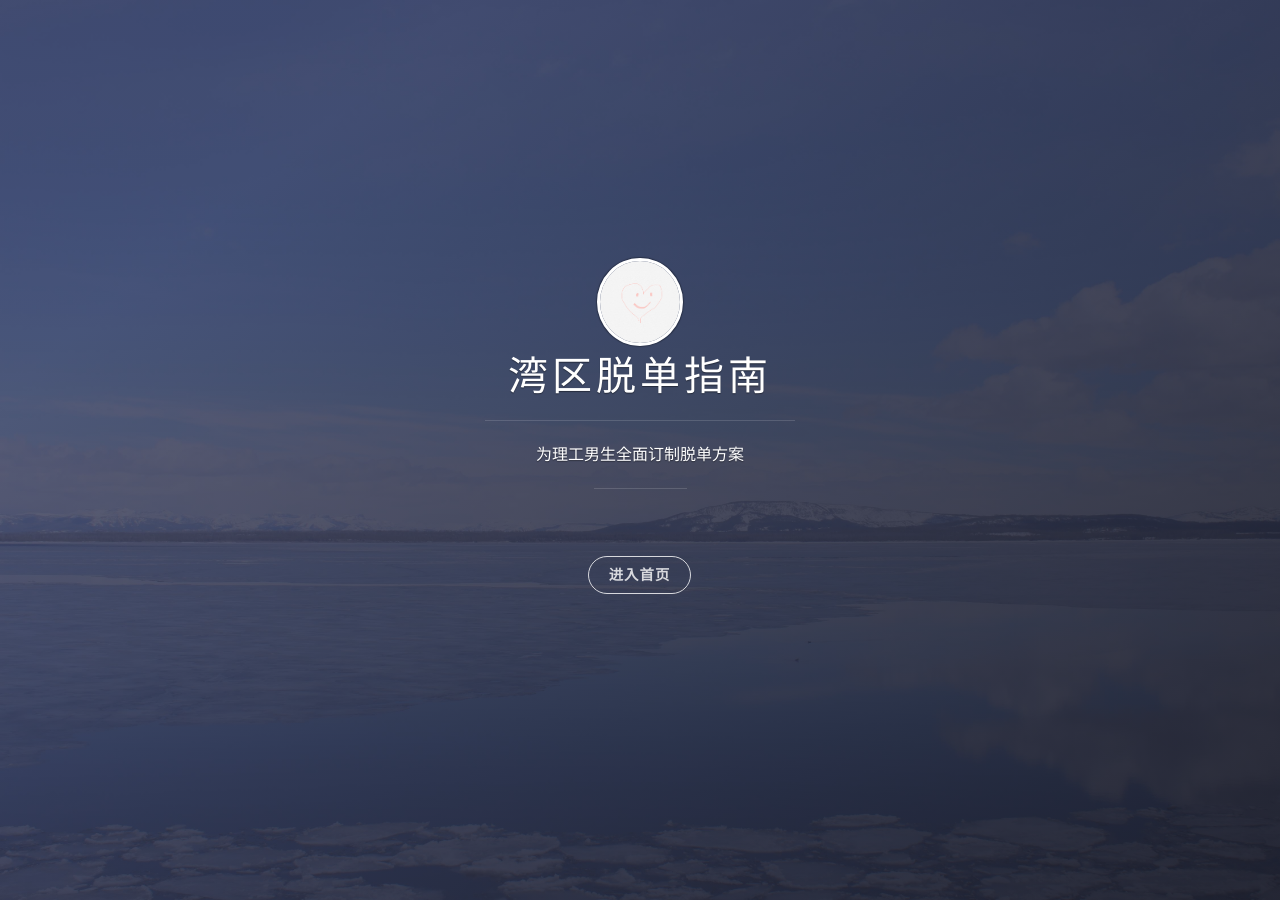
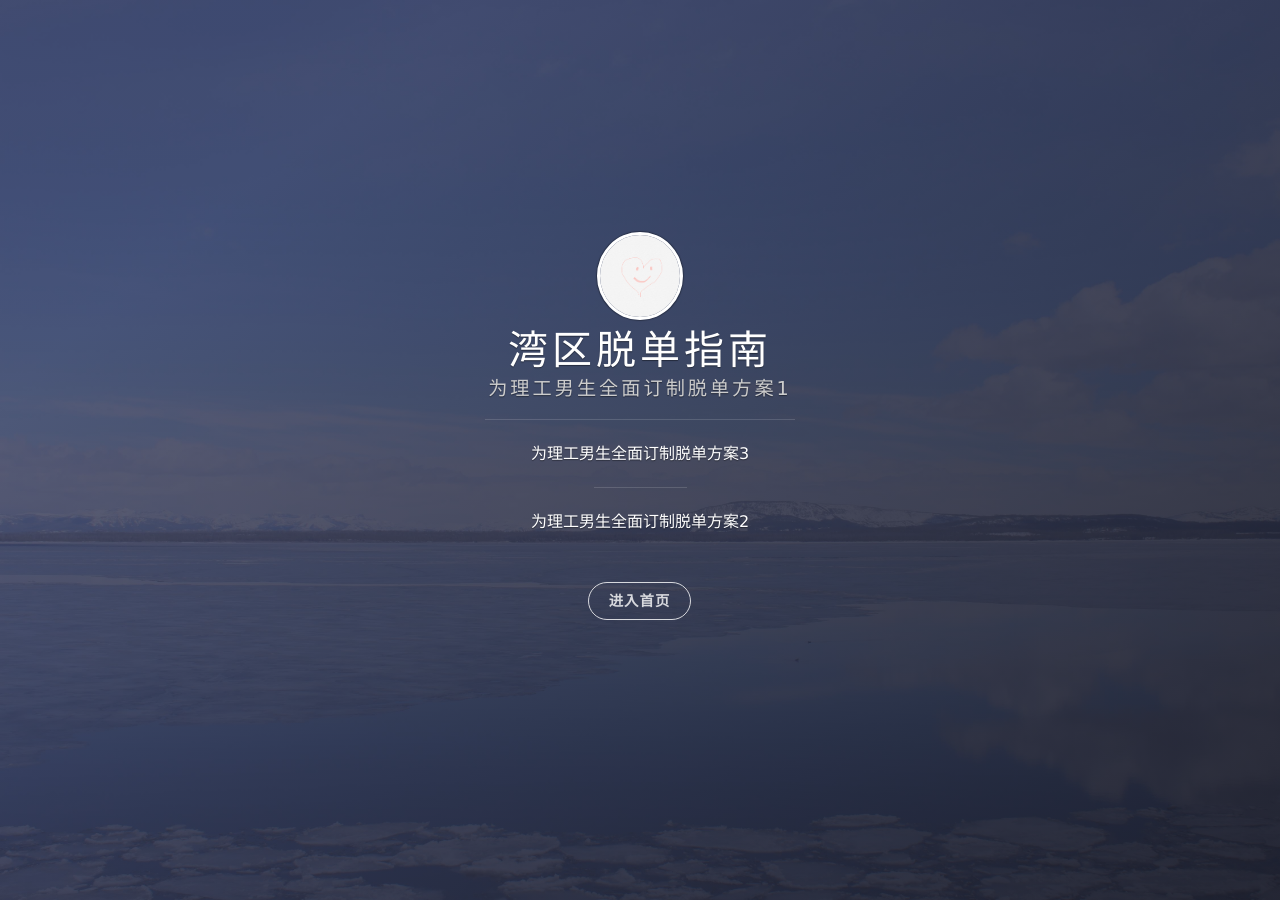
Before and after one commit to bayareafindlove/bayareafindlove.github.io, a Jekyll site: the page built from index.html, in a window 1280 px wide. Built offline with Jekyll 4.4.1, drawn with Linux system fonts in a browser that asks for light colours; nearby versions of some CDN libraries; the list of posts is cut into pages by our own code.

Commit message:
Update _config.yml

```diff
--- a/_config.yml
+++ b/_config.yml
@@ -1,9 +1,9 @@
 # Basic
 title: 湾区脱单指南
 author: Vivian Wong
-# subtitle:
-# welcome_message:
-description: 为理工男生全面订制脱单方案
+subtitle: 为理工男生全面订制脱单方案1
+welcome_message: 为理工男生全面订制脱单方案2
+description: 为理工男生全面订制脱单方案3
 creator: 湾区脱单指南
 
 url: bayareafindlove.github.io
```
